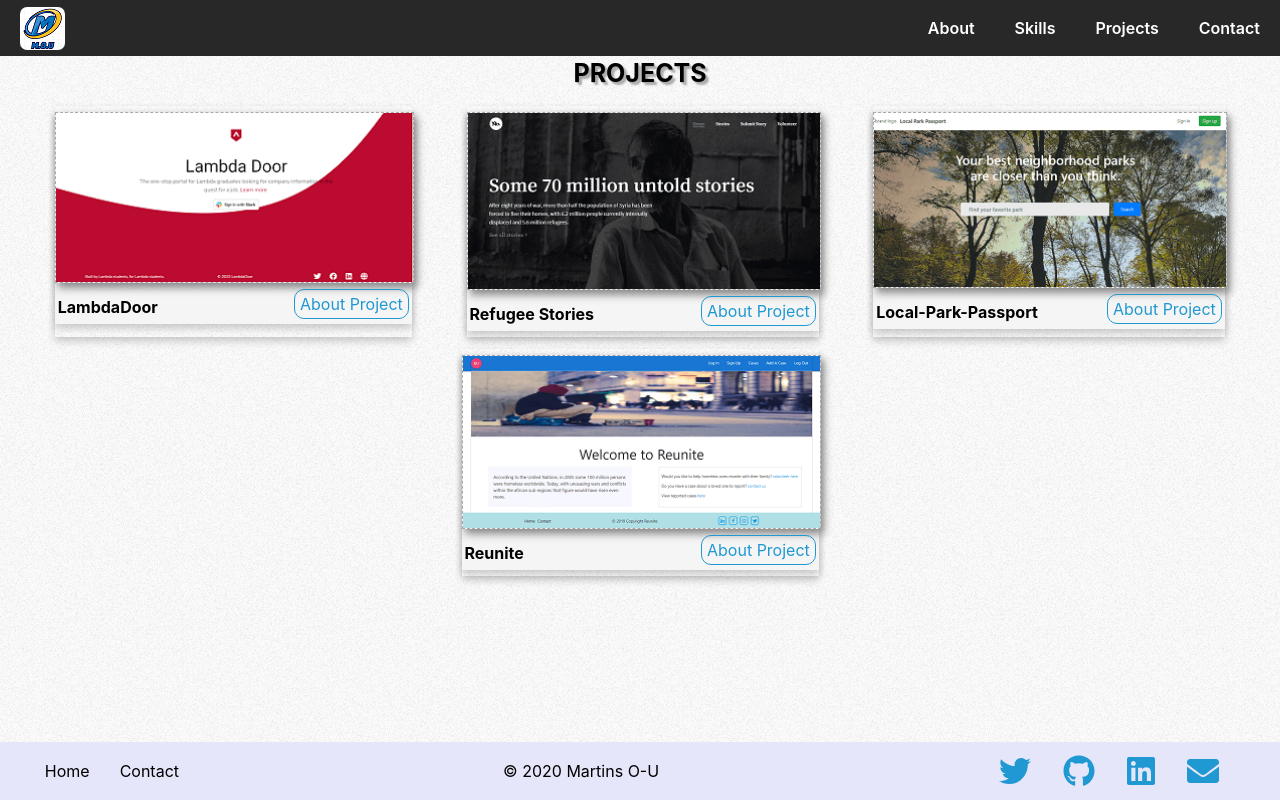
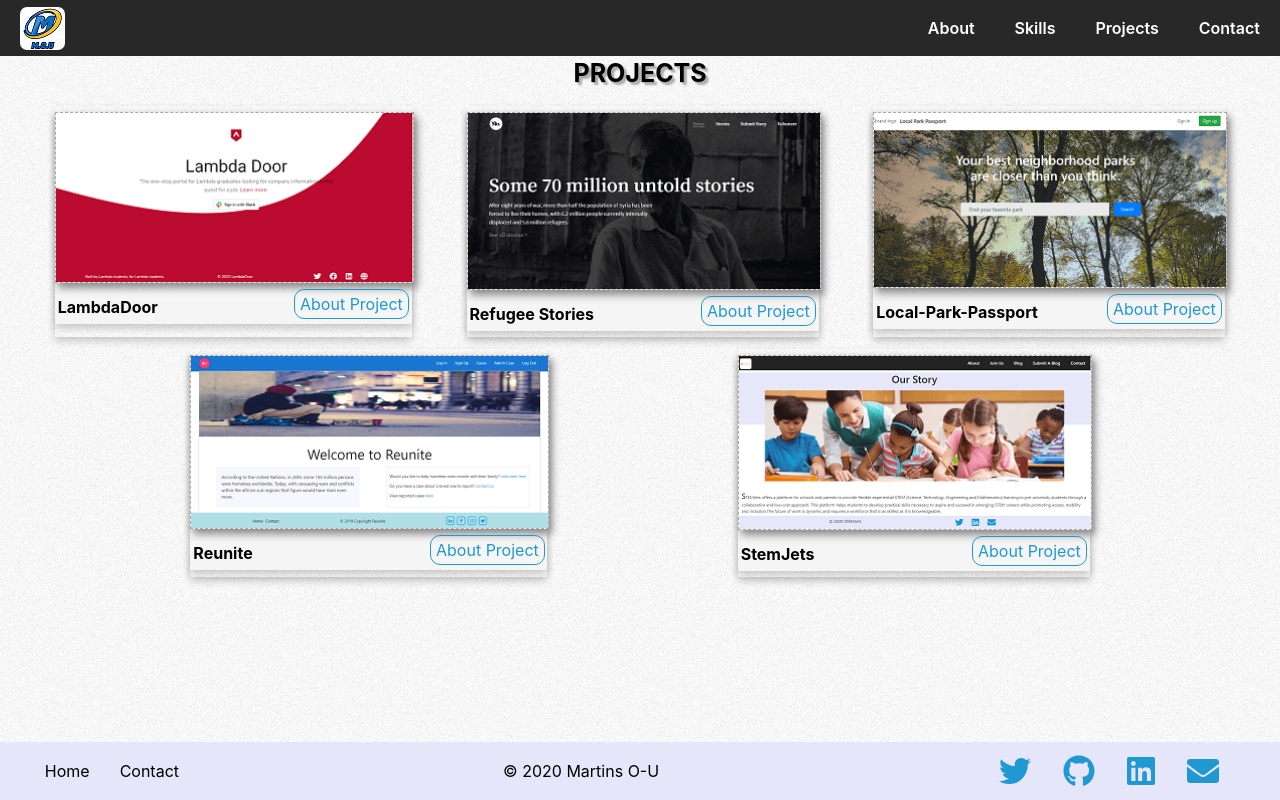
Before and after one commit to Martins-O-U/Portfolio-main, a React (Create React App) app: page /project in a window 1280 px wide. Built offline with nearby package versions, Linux system fonts and the light colour scheme.

Commit message:
Added stemjet to projects page

```diff
--- a/src/Components/Projects.jsx
+++ b/src/Components/Projects.jsx
@@ -6,6 +6,7 @@ import lambdaDoor from "./images/LambdaDoor.png";
 import localPark from "./images/Local-Park.png";
 import refugeeStories from "./images/Refugee-stories.png";
 import reunite from "./images/Reunite.png";
+import stemjet from "./images/Stemjet.png";
 import Footer from "./FooterNav";
 
 function Projects() {
@@ -91,6 +92,27 @@ function Projects() {
                   <strong>Reunite</strong>
                 </CardTitle>
                 <Link to={`/singleProject/4`}>
+                  <span className="hvr-radial-out">About Project</span>
+                </Link>
+              </div>
+            </CardBody>
+          </Card>
+        </div>
+        <div className="card">
+          <Card>
+            <CardImg
+              className="cardImg"
+              top
+              width="100%"
+              src={stemjet}
+              alt="Card image cap"
+            />
+            <CardBody>
+              <div className="card-content">
+                <CardTitle>
+                  <strong>StemJets</strong>
+                </CardTitle>
+                <Link to={`/singleProject/5`}>
                   <span className="hvr-radial-out">About Project</span>
                 </Link>
               </div>
--- a/src/Components/SingleProjectInfo.jsx
+++ b/src/Components/SingleProjectInfo.jsx
@@ -178,7 +178,7 @@ const StyledDiv = styled.div`
     max-width: 750px;
     width: 95%;
     padding: 10px 5px;
-    margin: 13% auto;
+    margin: 10% auto;
     box-shadow: 0px 10px 15px 0 rgba(0, 0, 0, 0.4);
     background-color: #f5f5f5;
     ul{
```
